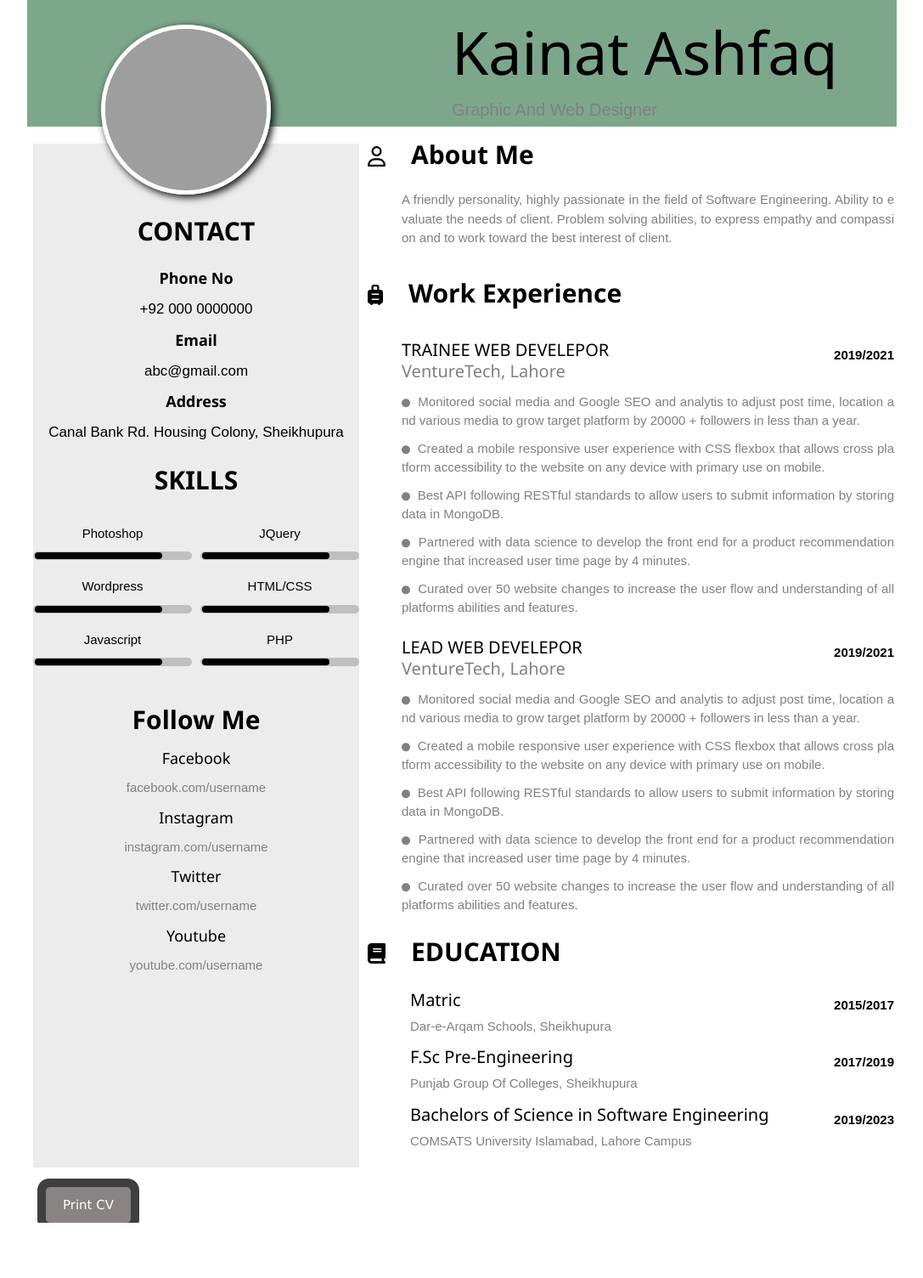
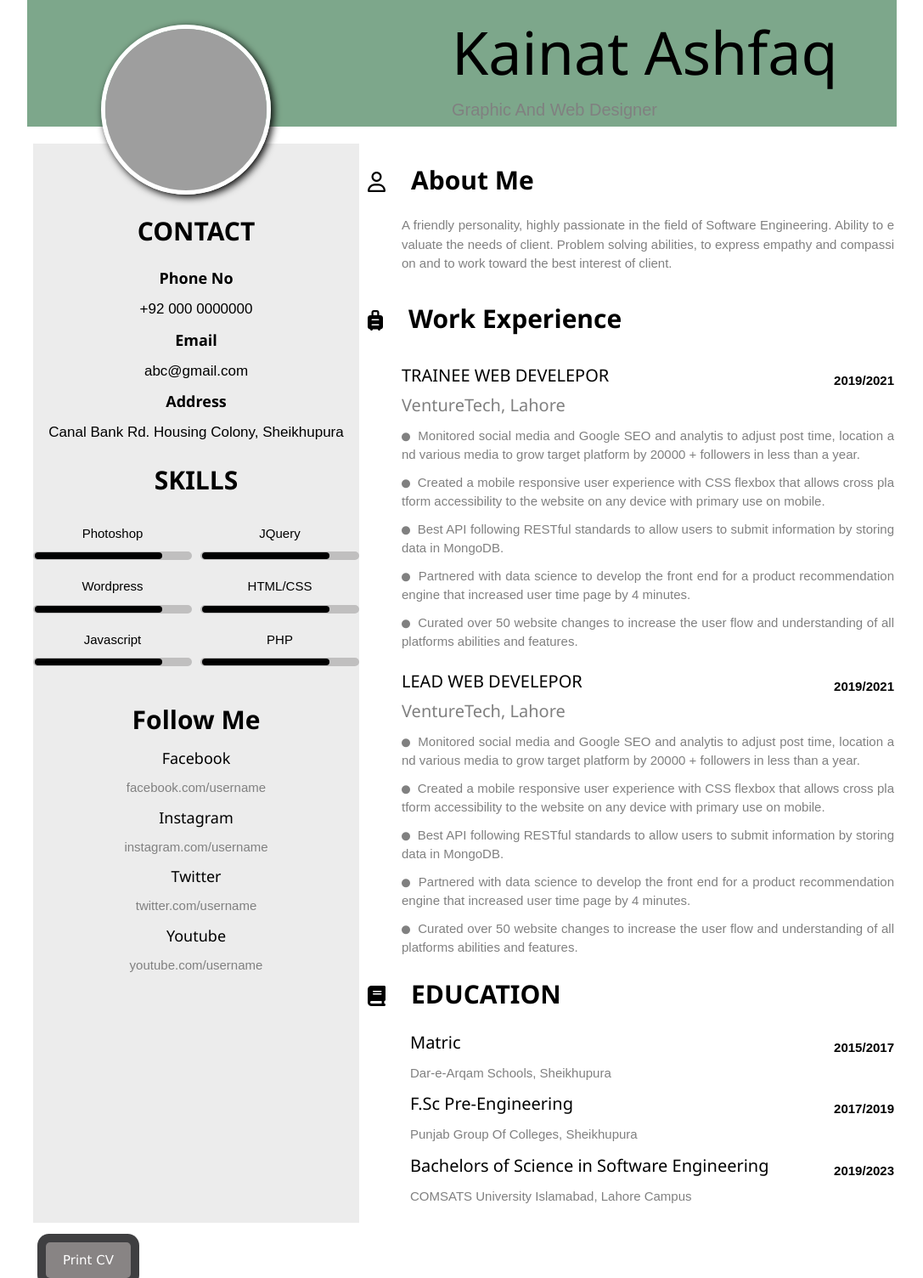
Before and after one commit to kainatashfaq/FA19-BSE-103-ASS-1-CV, a PHP site: page / in a window 1280 px wide. Shown: the part 21-1525 px from the top of the page at 85% size, without its empty margins (96-1183 px from the left). Before the commit the page ends 1460 px from the top, so only its background shows below. Run offline with PHP 8.4, Linux system fonts and the light colour scheme; some libraries are stand-ins or nearby versions; grey boxes are pictures that could not be loaded.

Commit message:
Update styles.css

```diff
--- a/styles.css
+++ b/styles.css
@@ -162,7 +162,7 @@ text{
     width: 50%;
     padding: 10px;
     float: right;
-    margin-top: -50px;
+    margin-top: -20px;
 }
 
 .w3-xlarge{
@@ -208,7 +208,7 @@ text{
     font-weight: normal;
     padding-left: 40px;
     color: gray;
-    margin-top: -15px;
+    margin-top: -5px;
 }
 
 .work-group span{
@@ -254,7 +254,6 @@ text{
 
 .edu-group p{
     padding-left: 50px;
-    margin-top: -5px;
 }
 
 button{
```
